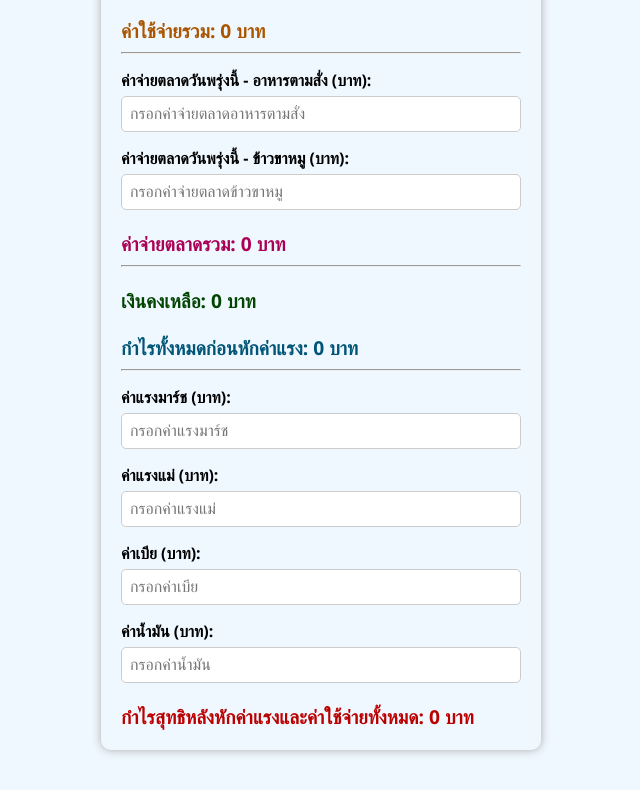
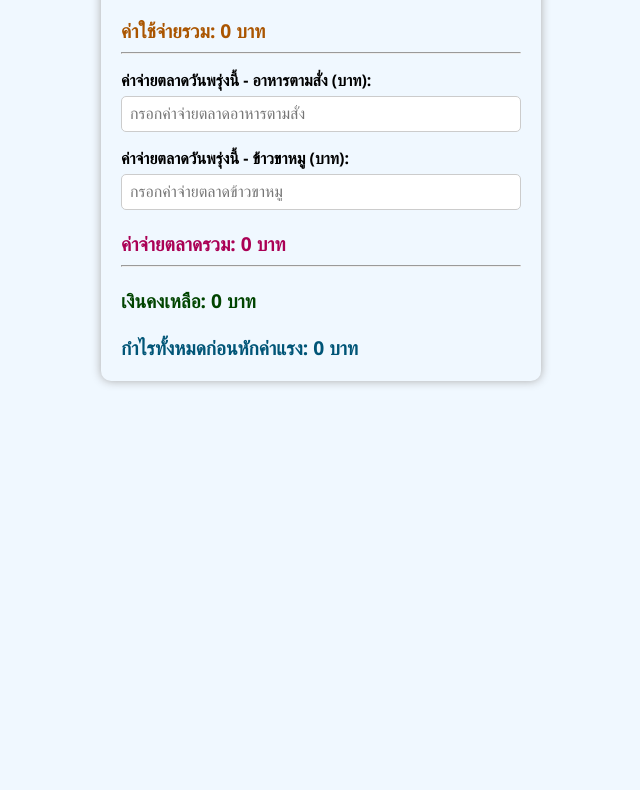
Before and after one commit to Scallarr/calculate, a plain HTML site: page index.html in a window 1280 px wide. Shown: the part 605-1395 px from the top of the page, without its empty margins (319-959 px from the left). After the commit the page ends 1026 px from the top, so only its background shows below. Drawn offline with Linux system fonts and the light colour scheme.

Commit message:
Update index.html

```diff
--- a/index.html
+++ b/index.html
@@ -98,31 +98,6 @@
   <hr>
   <div id="netProfit">เงินคงเหลือ: 0 บาท</div>
   <div id="profitBeforeLabor">กำไรทั้งหมดก่อนหักค่าแรง: 0 บาท</div>
-   <div>
-       <hr>
-
-    <label for="laborMarsh">ค่าแรงมาร์ช (บาท):</label>
-    <input type="number" id="laborMarsh" min="0" step="0.01" placeholder="กรอกค่าแรงมาร์ช" />
-  </div>
-
-  <div>
-    <label for="laborMom">ค่าแรงแม่ (บาท):</label>
-    <input type="number" id="laborMom" min="0" step="0.01" placeholder="กรอกค่าแรงแม่" />
-  </div>
-
-  <div>
-    <label for="allowance">ค่าเบีย (บาท):</label>
-    <input type="number" id="allowance" min="0" step="0.01" placeholder="กรอกค่าเบีย" />
-  </div>
-
-  <div>
-    <label for="fuel">ค่าน้ำมัน (บาท):</label>
-    <input type="number" id="fuel" min="0" step="0.01" placeholder="กรอกค่าน้ำมัน" />
-  </div>
-
-  <div id="finalProfit" style="margin-top: 20px; font-size: 1.2rem; font-weight: bold; color: #bb0000;">
-    กำไรสุทธิหลังหักค่าแรงและค่าใช้จ่ายทั้งหมด: 0 บาท
-  </div>
 
   <script>
     // แสดงวันที่ปัจจุบันแบบไทย (ปี ค.ศ.)
@@ -162,15 +137,7 @@
       const profitBeforeLabor = totalSales - totalExpenses - totalMarketCost;
       document.getElementById('profitBeforeLabor').textContent = กำไรทั้งหมดก่อนหักค่าแรง: ${profitBeforeLabor.toFixed(2)} บาท;
     }
- // ค่าแรง + ค่าเบีย + ค่าน้ำมัน
-    const laborMarsh = parseFloat(document.getElementById('laborMarsh').value) || 0;
-    const laborMom = parseFloat(document.getElementById('laborMom').value) || 0;
-    const allowance = parseFloat(document.getElementById('allowance').value) || 0;
-    const fuel = parseFloat(document.getElementById('fuel').value) || 0;
 
-    const finalProfit = profitBeforeLabor - laborMarsh - laborMom - allowance - fuel;
-    document.getElementById('finalProfit').textContent = `กำไรสุทธิหลังหักค่าแรงและค่าใช้จ่ายทั้งหมด: ${finalProfit.toFixed(2)} บาท`;
-  }
     // เพิ่ม event listener ให้ทุกช่อง input
     ['saleA', 'saleB', 'iceCost', 'rentCost', 'extraBuyCost', 'marketCostA', 'marketCostB'].forEach(id => {
       document.getElementById(id).addEventListener('input', calculateTotal);
```
